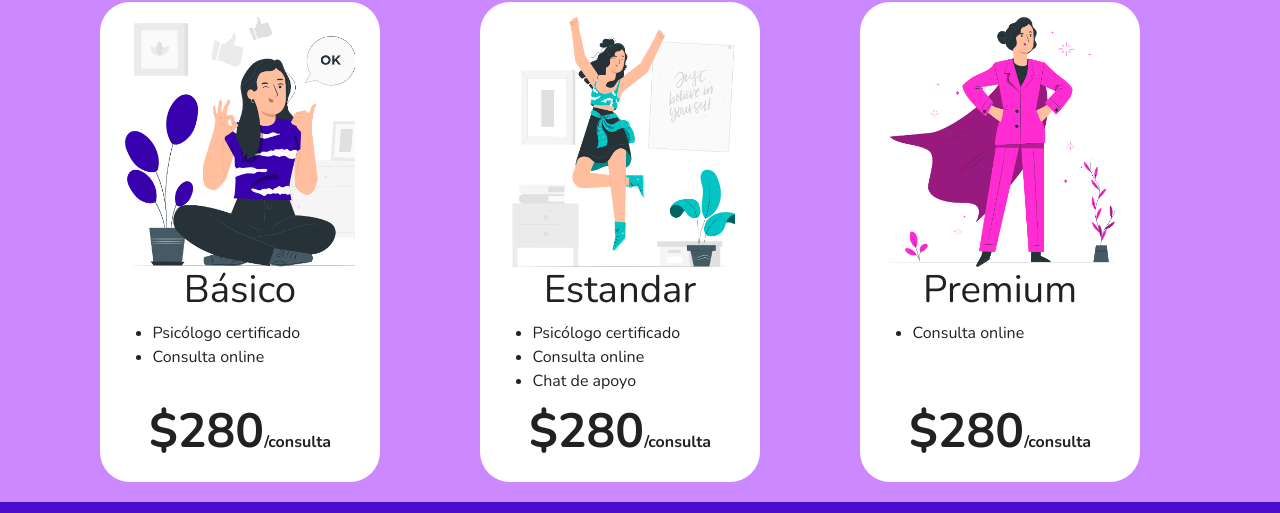
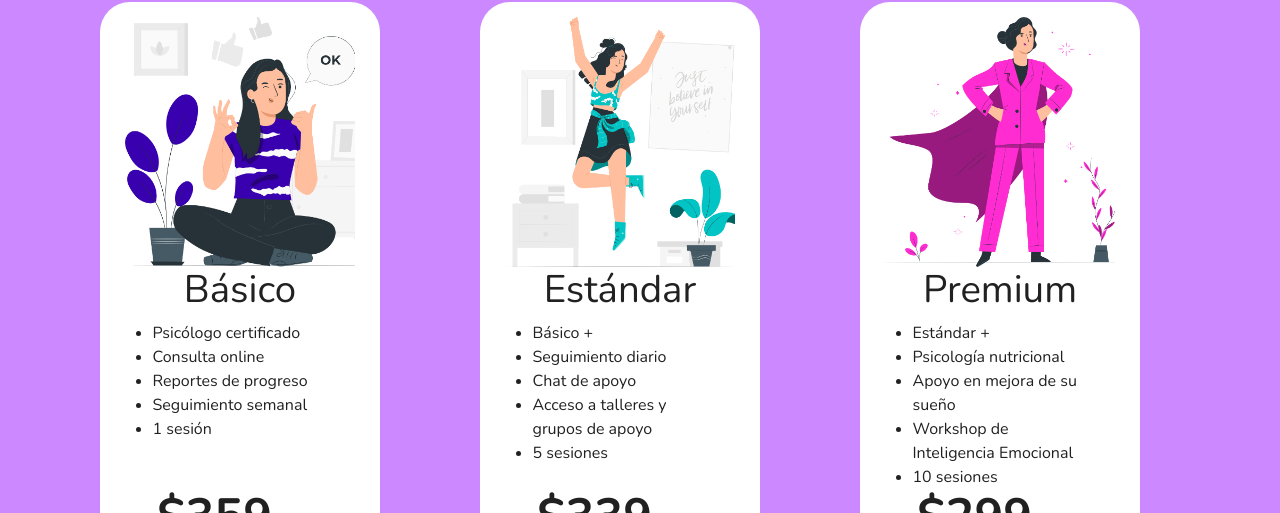
Before and after one commit to pedro412/vitalmind, a plain HTML site: page public/index.html in a window 1280 px wide. Shown: the part 1690-2203 px from the top of the page. Drawn offline with nearby package versions, Linux system fonts and the light colour scheme.

Commit message:
[CHA] Planes y precios

```diff
--- a/public/index.html
+++ b/public/index.html
@@ -166,20 +166,25 @@
                             <ul class="precio-list">
                                 <li>Psicólogo certificado</li>
                                 <li>Consulta online</li>
+                                <li>Reportes de progreso</li>
+                                <li>Seguimiento semanal</li>
+                                <li>1 sesión</li>
                             </ul>
-                            <div class="precio-precio">$280<span>/consulta</span></div>
+                            <div class="precio-precio">$359<span>/sesión</span></div>
                         </div>
                     </div>
                     <div class="col-md">
                         <div class="precio-card">
                             <div class="precio-image" style="background-image: url(./assets/estandar.png);"></div>
-                            <h4 class="text-center plan-name">Estandar</h4>
+                            <h4 class="text-center plan-name">Estándar</h4>
                             <ul class="precio-list">
-                                <li>Psicólogo certificado</li>
-                                <li>Consulta online</li>
+                                <li>Básico +</li>
+                                <li>Seguimiento diario</li>
                                 <li>Chat de apoyo</li>
+                                <li>Acceso a talleres y grupos de apoyo</li>
+                                <li>5 sesiones</li>
                             </ul>
-                            <div class="precio-precio">$280<span>/consulta</span></div>
+                            <div class="precio-precio">$339<span>/sesión</span></div>
                         </div>
                     </div>
                     <div class="col-md">
@@ -187,9 +192,13 @@
                             <div class="precio-image" style="background-image: url(./assets/premium.png);"></div>
                             <h4 class="text-center plan-name">Premium</h4>
                             <ul class="precio-list">
-                                <li>Consulta online</li>
+                                <li>Estándar +</li>
+                                <li>Psicología nutricional</li>
+                                <li>Apoyo en mejora de su sueño</li>
+                                <li>Workshop de Inteligencia Emocional</li>
+                                <li>10 sesiones</li>
                             </ul>
-                            <div class="precio-precio">$280<span>/consulta</span></div>
+                            <div class="precio-precio">$299<span>/sesión</span></div>
                         </div>
                     </div>
                 </div>
--- a/public/styles/styles.css
+++ b/public/styles/styles.css
@@ -170,7 +170,7 @@ body {
 }
 
 .precio-card {
-  height: 480px;
+  height: 550px;
   width: 280px;
   border-radius: 30px;
   background-color: #fff;
@@ -210,7 +210,7 @@ body {
   bottom: 10px;
   width: 100%;
   position: absolute;
-  bottom: 15px;
+  bottom: 0;
   left: 0;
   font-size: 3rem;
   font-weight: bold;
```
